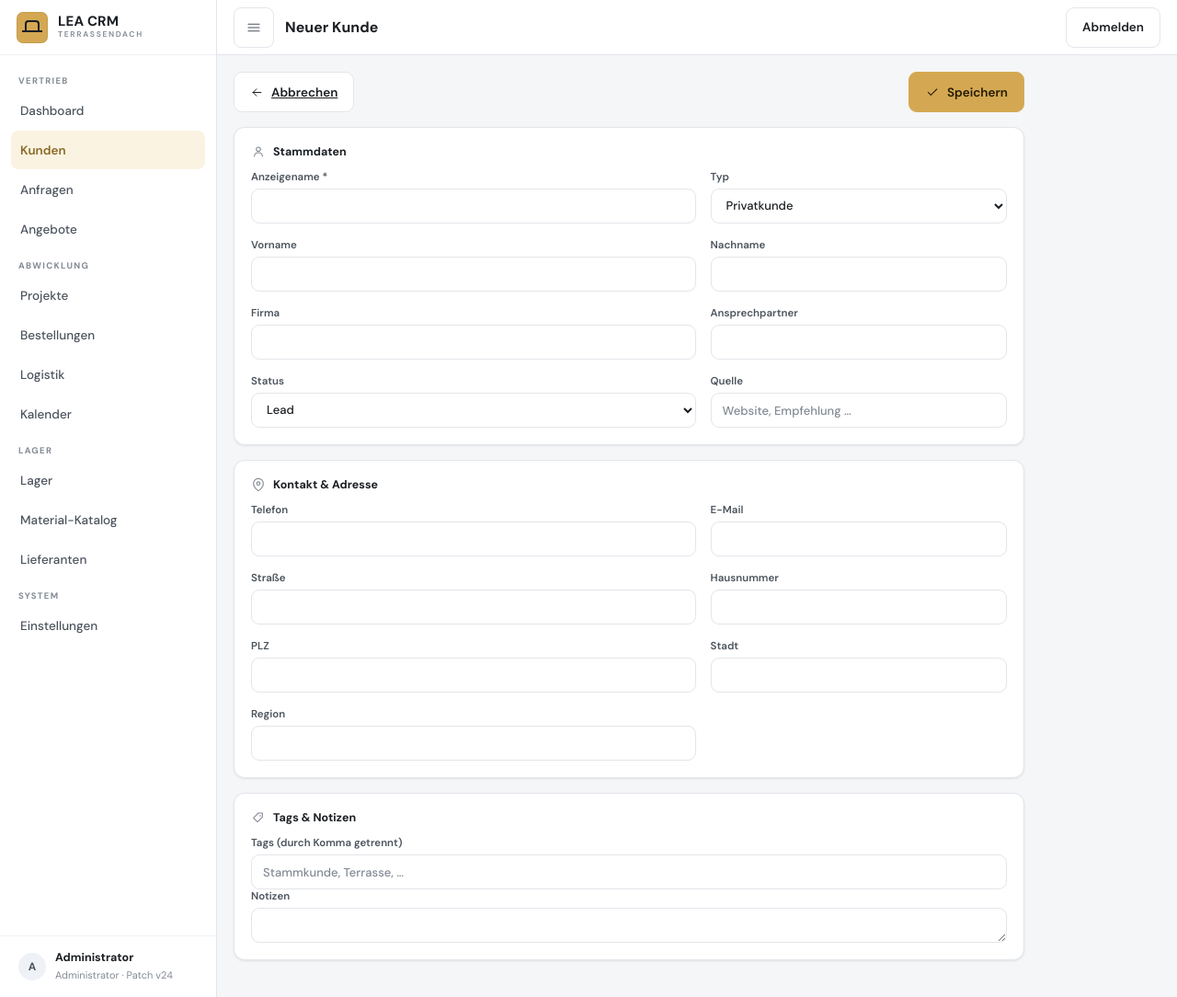
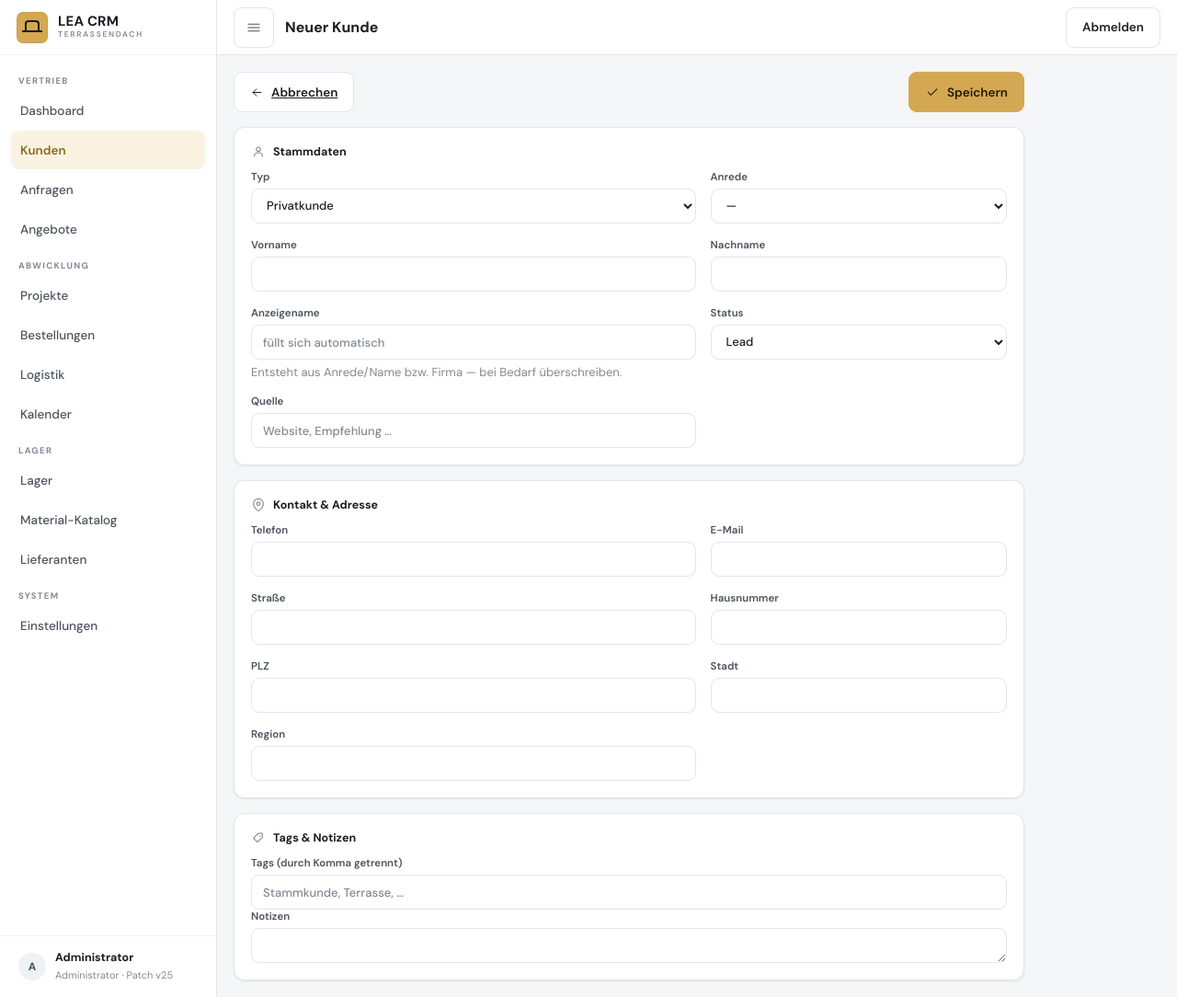
Before and after one commit to iijdii/iijdii, a Laravel app: page /kunden/neu in a window 1280 px wide. Shown: the whole page at 92% size. Run offline with Laravel 12, Linux system fonts and the light colour scheme; a user stored in the database is signed in; data comes from the database, SQL or seed files in the repository; style sheets or scripts are compiled from the project's sources.

Commit message:
feat: Kunden-Formular — Anrede, Typ-Felder, automatischer Anzeigename
Aufräumrunde Kunden (Wunsch des Betreibers): neue Anrede für
Privatkunden (Herr, Frau, Familie, Andere; Spalte kunden.anrede,
idempotente Migration). Das Formular zeigt nur die Felder des
gewählten Typs — privat: Anrede/Vorname/Nachname, gewerbe:
Firma/Ansprechpartner; ausgeblendete Felder senden nicht mit. Der
Anzeigename füllt sich automatisch («Familie Nachname», «Vorname
Nachname» bzw. Firma) — live per JS, serverseitig nach derselben
Regel, wenn das Feld leer bleibt; eine manuelle Eingabe gewinnt.
Patch-Stand v25.

Co-Authored-By: Claude Fable 5 <noreply@anthropic.com>
Claude-Session: https://claude.ai/code/session_015uHRrEXJsvpe4aaCyHSmih

```diff
--- a/app/Http/Controllers/KundeController.php
+++ b/app/Http/Controllers/KundeController.php
@@ -48,8 +48,9 @@ class KundeController extends Controller
     private function validiert(Request $request): array
     {
         $daten = $request->validate([
-            'anzeigename' => ['required', 'string', 'max:120'],
+            'anzeigename' => ['nullable', 'string', 'max:120'],
             'typ' => ['required', Rule::in(['privat', 'gewerbe'])],
+            'anrede' => ['nullable', Rule::in(['Herr', 'Frau', 'Familie', 'Andere'])],
             'status' => ['required', Rule::in(['Lead', 'Aktiv', 'Inaktiv'])],
             'vorname' => ['nullable', 'string', 'max:80'],
             'nachname' => ['nullable', 'string', 'max:80'],
@@ -73,7 +74,31 @@ class KundeController extends Controller
                 : null;
         }
 
+        // Anzeigename füllt sich automatisch, wenn er leer bleibt (das
+        // Formular pflegt ihn live per JS; hier die Server-Wahrheit).
+        if (($daten['anzeigename'] ?? '') === '' || $daten['anzeigename'] === null) {
+            $daten['anzeigename'] = self::anzeigenameAus($daten);
+        }
+
         return $daten;
+    }
+
+    /**
+     * Privat: «Familie Nachname» bzw. «Vorname Nachname»; Gewerbe: Firma.
+     *
+     * @param  array<string, mixed>  $daten
+     */
+    private static function anzeigenameAus(array $daten): string
+    {
+        if (($daten['typ'] ?? 'privat') === 'gewerbe') {
+            $name = trim((string) ($daten['firma'] ?? '')) ?: trim((string) ($daten['ansprechpartner'] ?? ''));
+        } elseif (($daten['anrede'] ?? '') === 'Familie') {
+            $name = trim('Familie '.trim((string) ($daten['nachname'] ?? '')));
+        } else {
+            $name = trim(trim((string) ($daten['vorname'] ?? '')).' '.trim((string) ($daten['nachname'] ?? '')));
+        }
+
+        return $name !== '' && $name !== 'Familie' ? $name : 'Neuer Kunde';
     }
 
     public function show(Kunde $kunde): View
--- a/app/Models/Kunde.php
+++ b/app/Models/Kunde.php
@@ -8,7 +8,7 @@ use Illuminate\Database\Eloquent\Model;
 use Illuminate\Database\Eloquent\Relations\HasMany;
 
 #[Fillable([
-    'kunden_nr', 'typ', 'anzeigename', 'vorname', 'nachname', 'firma',
+    'kunden_nr', 'typ', 'anrede', 'anzeigename', 'vorname', 'nachname', 'firma',
     'ansprechpartner', 'email', 'telefon', 'strasse', 'hausnummer',
     'plz', 'stadt', 'region', 'quelle', 'tags', 'notizen', 'status',
 ])]
--- a/app/Support/Version.php
+++ b/app/Support/Version.php
@@ -9,5 +9,5 @@ namespace App\Support;
  */
 final class Version
 {
-    public const PATCH = 'v24';
+    public const PATCH = 'v25';
 }
--- a/resources/js/app.js
+++ b/resources/js/app.js
@@ -213,6 +213,42 @@ if (konfigModal) {
     update();
 }
 
+// Kunden-Formular: Felder folgen dem Typ (privat ↔ gewerbe), der
+// Anzeigename füllt sich automatisch aus Anrede/Name bzw. Firma —
+// bis der Benutzer ihn selbst überschreibt. Server rechnet dieselbe
+// Regel nach, falls das Feld leer bleibt.
+document.querySelectorAll('[data-kunde-form]').forEach((karte) => {
+    const typ = karte.querySelector('[data-kunde-typ]');
+    const anzeige = karte.querySelector('[data-kunde-anzeigename]');
+    if (!typ || !anzeige) return;
+    const feld = (name) => karte.querySelector(`[name="${name}"]`);
+    const autoName = () => {
+        if (typ.value === 'gewerbe') {
+            return (feld('firma').value || feld('ansprechpartner').value).trim();
+        }
+        const nachname = feld('nachname').value.trim();
+        if (feld('anrede').value === 'Familie') return nachname ? 'Familie ' + nachname : '';
+        return (feld('vorname').value.trim() + ' ' + nachname).trim();
+    };
+    let manuell = anzeige.value !== '' && anzeige.value !== autoName();
+
+    const update = () => {
+        karte.querySelectorAll('[data-kunde-nur]').forEach((f) => {
+            const aktiv = f.dataset.kundeNur === typ.value;
+            f.hidden = !aktiv;
+            f.querySelectorAll('input,select').forEach((el) => { el.disabled = !aktiv; });
+        });
+        if (!manuell) anzeige.value = autoName();
+    };
+    typ.addEventListener('change', update);
+    karte.querySelectorAll('[data-kunde-name]').forEach((el) => {
+        el.addEventListener('input', () => { if (!manuell) anzeige.value = autoName(); });
+        el.addEventListener('change', () => { if (!manuell) anzeige.value = autoName(); });
+    });
+    anzeige.addEventListener('input', () => { manuell = anzeige.value !== ''; });
+    update();
+});
+
 // Produkt-Positions-Formular (Einheitssystem): Feldblöcke folgen dem
 // Produkt-Select. Ohne JS bleiben alle Blöcke sichtbar.
 document.querySelectorAll('[data-position-form]').forEach((form) => {
--- a/resources/views/kunden/form.blade.php
+++ b/resources/views/kunden/form.blade.php
@@ -24,24 +24,33 @@
         <div class="kwarn">{{ $errors->first() }}</div>
     @endif
 
-    <div class="card">
+    <div class="card" data-kunde-form>
         <div class="mc-h"><svg class="i"><use href="#ic-kunden"/></svg>Stammdaten</div>
         <div class="cols-2">
-            <div class="fld"><label>Anzeigename *</label>
-                <input class="inp" name="anzeigename" value="{{ $wert('anzeigename') }}" required></div>
             <div class="fld"><label>Typ</label>
-                <select class="inp" name="typ">
+                <select class="inp" name="typ" data-kunde-typ>
                     <option value="privat" @selected($wert('typ', 'privat') === 'privat')>Privatkunde</option>
                     <option value="gewerbe" @selected($wert('typ') === 'gewerbe')>Gewerbe</option>
                 </select></div>
-            <div class="fld"><label>Vorname</label>
-                <input class="inp" name="vorname" value="{{ $wert('vorname') }}"></div>
-            <div class="fld"><label>Nachname</label>
-                <input class="inp" name="nachname" value="{{ $wert('nachname') }}"></div>
-            <div class="fld"><label>Firma</label>
-                <input class="inp" name="firma" value="{{ $wert('firma') }}"></div>
-            <div class="fld"><label>Ansprechpartner</label>
-                <input class="inp" name="ansprechpartner" value="{{ $wert('ansprechpartner') }}"></div>
+            <div class="fld" data-kunde-nur="privat"><label>Anrede</label>
+                <select class="inp" name="anrede" data-kunde-name>
+                    <option value="" @selected($wert('anrede') === '')>—</option>
+                    @foreach (['Herr', 'Frau', 'Familie', 'Andere'] as $anrede)
+                        <option value="{{ $anrede }}" @selected($wert('anrede') === $anrede)>{{ $anrede }}</option>
+                    @endforeach
+                </select></div>
+            <div class="fld" data-kunde-nur="privat"><label>Vorname</label>
+                <input class="inp" name="vorname" value="{{ $wert('vorname') }}" data-kunde-name></div>
+            <div class="fld" data-kunde-nur="privat"><label>Nachname</label>
+                <input class="inp" name="nachname" value="{{ $wert('nachname') }}" data-kunde-name></div>
+            <div class="fld" data-kunde-nur="gewerbe"><label>Firma</label>
+                <input class="inp" name="firma" value="{{ $wert('firma') }}" data-kunde-name></div>
+            <div class="fld" data-kunde-nur="gewerbe"><label>Ansprechpartner</label>
+                <input class="inp" name="ansprechpartner" value="{{ $wert('ansprechpartner') }}" data-kunde-name></div>
+            <div class="fld"><label>Anzeigename</label>
+                <input class="inp" name="anzeigename" value="{{ $wert('anzeigename') }}" data-kunde-anzeigename
+                       placeholder="füllt sich automatisch">
+                <span class="hint">Entsteht aus Anrede/Name bzw. Firma — bei Bedarf überschreiben.</span></div>
             <div class="fld"><label>Status</label>
                 <select class="inp" name="status">
                     @foreach (['Lead', 'Aktiv', 'Inaktiv'] as $status)
```
Also changed, not shown: tests/Feature/KundenTest.php (+34 -6 lines), database/migrations/2026_09_21_000001_add_anrede_zu_kunden.php (added).
